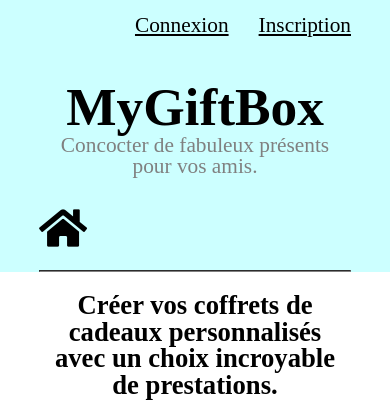
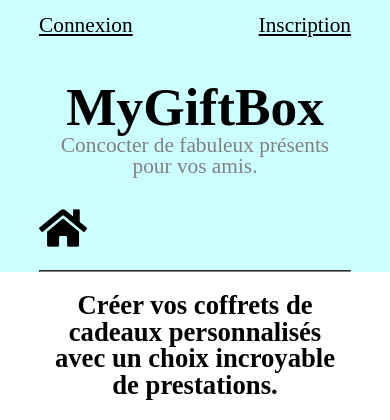
Before and after one commit to Les-Poros/MyGiftBox, a PHP site: template src/views/HomeView.html.twig in a window 390 px wide. Shown: the top 420 px of the page. Run offline with PHP 8.4, Linux system fonts and the light colour scheme; the template is opened without the code that fills it, so the values that code supplies are empty; some libraries are stand-ins or nearby versions.

Commit message:
header améliorer

```diff
--- a/src/views/HeaderView.html.twig
+++ b/src/views/HeaderView.html.twig
@@ -1,11 +1,11 @@
 <header>
 	<div class="container_header">
-		<nav class="nav_header">
-			<ul class="list_grid">
+		<nav class="nav_header_account">
+			<ul class="list_grid_account">
 				{% if nomMembre == "" %}
-				<li class="li">Bienvenue sur MyGiftBox </li>
-				<li class="grid_item_header"><a href="{{base_url()}}/Connection">Connexion</a></li>
-				<li class="grid_item_header"><a href="{{base_url()}}/CreateAccount">Inscription</a></li>
+				<li>Bienvenue sur MyGiftBox </li>
+				<li><a href="{{base_url()}}/Connection">Connexion</a></li>
+				<li><a href="{{base_url()}}/CreateAccount">Inscription</a></li>
 				</nav>
 		</ul>
 			<div class="pres_header">
@@ -15,9 +15,9 @@
 		 <nav class="nav_menu">
 		<a class="homeButton fas fa-home" href="{{base_url()}}/"></a>
 				{% else %}
-				<li class="li">Bienvenue sur MyGiftBox {{nomMembre}}</li>
-				<li class="grid_item_header"><a href="">Mon Compte</a></li>
-				<li class="grid_item_header"><a href="{{base_url()}}/Exit">Déconnexion</a></li>
+				<li>Bienvenue sur MyGiftBox {{nomMembre}}</li>
+				<li><a href="">Mon Compte</a></li>
+				<li><a href="{{base_url()}}/Exit">Déconnexion</a></li>
 		</nav>
 		</ul>
 			<div class="pres_header">
@@ -25,11 +25,10 @@
 			<p class="descr_header">Concocter de fabuleux présents pour vos amis.</p>
 		</div>
 		<nav class="nav_menu">
-		<ul class="list_grid">
-		<a class="homeButton fas fa-home" href="{{base_url()}}/HomeConnect"></a>
-
-		<li ><a href="{{base_url()}}/ConsultCatalog">Consulter Catalogue</a></li>
-		<li><a href="{{base_url()}}/BoxCreation">Créer un Coffret</a></li>
+		<ul class="list_grid_menu">
+			<a class="homeButton fas fa-home" href="{{base_url()}}/HomeConnect"></a>
+			<li ><a href="{{base_url()}}/ConsultCatalog">Consulter Catalogue</a></li>
+			<li><a href="{{base_url()}}/BoxCreation">Créer un Coffret</a></li>
 		</ul>
 		</nav>
 				{% endif %}
--- a/web/css/mygiftbox.css
+++ b/web/css/mygiftbox.css
@@ -66,6 +66,11 @@ p, div {
   color: black;
 }
 
+a {
+  text-decoration: none;
+  color: black;
+}
+
 h2 {
   font-size: 20pt;
   font-weight: bold;
@@ -122,10 +127,10 @@ header {
 header .container_header {
   width: 70%;
   margin: auto;
+  word-wrap: break-word;
 }
 header .container_header a {
   text-decoration: none;
-  color: black;
 }
 header .container_header .homeButton {
   color: black;
@@ -146,35 +151,62 @@ header .container_header .pres_header h1 {
 header .container_header .pres_header .descr_header {
   color: grey;
 }
-header .container_header .list_grid {
+header .container_header .list_grid_account {
   display: flex;
 }
-header .container_header .list_grid li {
+header .container_header .list_grid_account li {
   padding: 15px;
   text-decoration: underline;
   color: black;
 }
-header .container_header .list_grid li:first-child {
+header .container_header .list_grid_account li:first-child {
   padding-left: 0;
   text-decoration: none;
 }
-header .container_header .list_grid li:nth-child(2) {
+header .container_header .list_grid_account li:nth-child(2) {
   margin-left: auto;
 }
-header .container_header .list_grid li:last-child {
+header .container_header .list_grid_account li:last-child {
   padding-right: 0;
+}
+header .container_header .list_grid_menu {
+  display: flex;
+  justify-content: left;
+}
+header .container_header .list_grid_menu li {
+  padding-left: 15px;
+  text-decoration: underline;
+  align-self: flex-end;
+}
+header .container_header .list_grid_menu li a {
+  color: grey;
 }
 @media only screen and (max-width: 850px) {
   header .container_header {
     width: 95%;
   }
-  header .container_header .list_grid li:first-child {
+  header .container_header .list_grid_account li:first-child {
     display: none;
   }
 }
 @media only screen and (max-width: 1250px) {
   header .container_header {
     width: 80%;
+  }
+}
+@media only screen and (max-width: 500px) {
+  header .container_header .list_grid_account {
+    justify-content: space-between;
+  }
+  header .container_header .list_grid_account li:nth-child(2) {
+    margin-left: 0;
+    padding-left: 0;
+  }
+  header .container_header .list_grid_menu {
+    justify-content: space-between;
+  }
+  header .container_header .list_grid_menu li {
+    width: 4.1em;
   }
 }
 
@@ -214,11 +246,6 @@ header .container_header .list_grid li:last-child {
     display: none;
   }
 }
-@media only screen and (max-width: 1250px) {
-  .grid_container_item {
-    width: 80%;
-  }
-}
 
 /*FORMULAIRE*/
 .screen {
@@ -243,12 +270,6 @@ header .container_header .list_grid li:last-child {
   border-radius: 2px;
 }
 
-a {
-  text-decoration: none;
-  color: black;
-}
-
-
 @media screen and (max-width: 500px) {
   h2 {
     text-align: center;
@@ -265,7 +286,7 @@ a {
   button {
     padding: 20px 10px 20px 10px;
   }
-
+}
 .containerCreationBox h2 {
   margin-left: 30%;
   margin-bottom: 20px;
@@ -295,7 +316,6 @@ a {
   display: flex;
   flex-direction: column;
   align-items: center;
-
 }
 
 .grid_container_categories {
--- a/web/scss/_form.scss
+++ b/web/scss/_form.scss
@@ -25,10 +25,6 @@
     border-radius: 2px;
 }
 
-a {
-    text-decoration: none;
-    color: black;
-}
 
 @media screen and (max-width: 500px){
    h2{
--- a/web/scss/_generic.scss
+++ b/web/scss/_generic.scss
@@ -15,6 +15,11 @@ hr{
 p, div{
     font-size: 16pt;
     color: $fontColor;
+}
+
+a {
+    text-decoration: none;
+    color: black;
 }
 
 h2{
--- a/web/scss/_header.scss
+++ b/web/scss/_header.scss
@@ -5,9 +5,9 @@ header{
     & .container_header{
         width: 70%;
         margin:auto;
+        word-wrap: break-word;
         & a{
             text-decoration: none;
-            color:$fontColor;
         }
 
         & .homeButton{
@@ -33,7 +33,7 @@ header{
             }
         }
 
-        & .list_grid {
+        & .list_grid_account {
             display: flex;
             & li{
                 padding: 15px;
@@ -53,21 +53,52 @@ header{
 
         }
 
+        & .list_grid_menu {
+            display: flex;
+            justify-content: left;
+            & li{
+                padding-left:15px;
+                text-decoration: underline;
+                align-self: flex-end;
+                & a{
+                    color: $descrColor;
+                }
+            }
+        }
+
     }
 
     @media only screen and (max-width: 850px) {
         & .container_header{
             width: 95%;
-            & .list_grid {
+            & .list_grid_account {
                 & li:first-child{
                 display: none;
                 }
             }
+
         }
     }
     @media only screen and (max-width: 1250px) {
         & .container_header{
-        width: 80%;
+            width: 80%;
+        }
+    }
+    @media only screen and (max-width: 500px) {
+        & .container_header{
+            & .list_grid_account {
+                justify-content : space-between;
+                & li:nth-child(2){
+                    margin-left: 0;
+                    padding-left:0;
+                }
+            }
+            & .list_grid_menu{
+                justify-content: space-between;
+                & li{
+                    width: 4.1em;
+                }
+            }
         }
     }
 }
```
